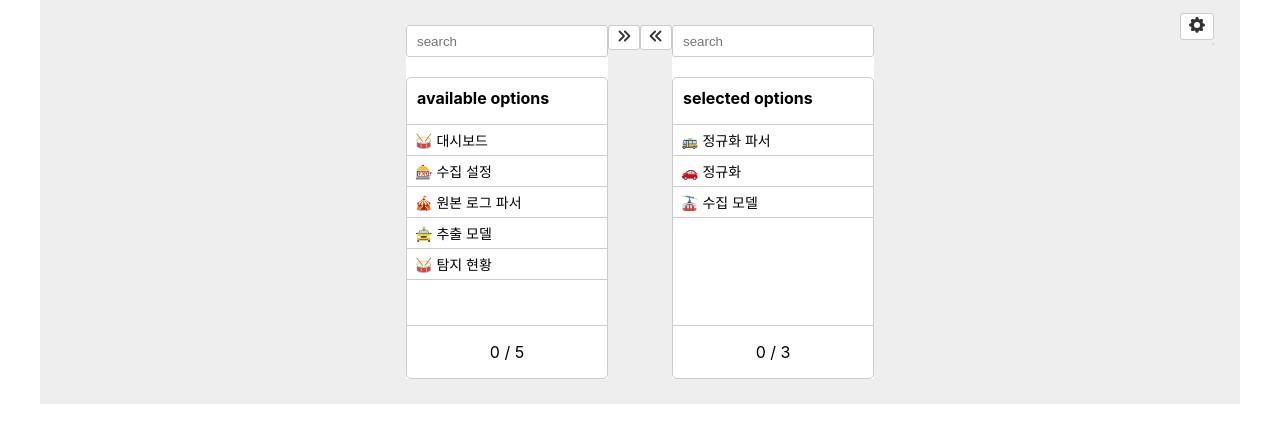
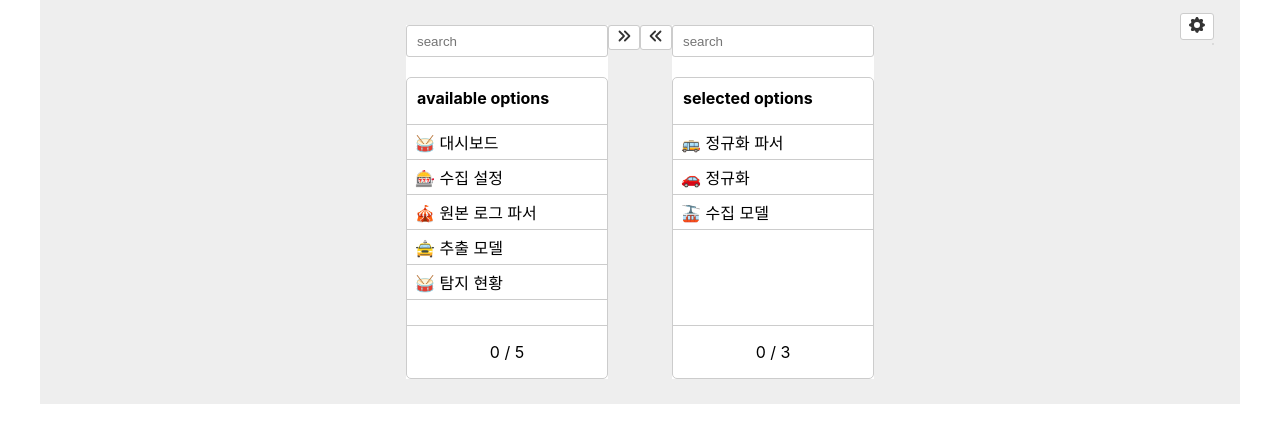
Before and after one commit to khw970421/wanted-codestates-project-3-3, a React (Create React App) app: page / in a window 1280 px wide. Shown: the top 442 px of the page. Built offline with nearby package versions, Linux system fonts and the light colour scheme.

Commit message:
✨ feat: settings 아이템 크기변경

```diff
--- a/src/App.js
+++ b/src/App.js
@@ -32,6 +32,7 @@ const App = () => {
   const [itemSizeRadio, setItemSizeRadio] = useState('S');
   const [screenSizeInput, setScreenSizeInput] = useState([171, 300]);
 
+
   return (
     <div id='App'>
       <div className='center-box'>
@@ -42,6 +43,7 @@ const App = () => {
           selectedArr={clickedAvailableArr}
           setSelectedArr={setClickedAvailableArr}
           selectedCheck={setSelectedItemsChecked}
+          itemSizeRadio={itemSizeRadio}
         />
         <div>
           <button>
@@ -61,6 +63,7 @@ const App = () => {
           setSelectedArr={setClickedselectedArr}
           searchChecked={searchChecked}
           selectedCheck={setSelectedItemsChecked}
+          itemSizeRadio={itemSizeRadio}
         />
       </div>
       <Settings
--- a/src/components/DualSelector.jsx
+++ b/src/components/DualSelector.jsx
@@ -8,6 +8,7 @@ const DualSelector = ({
   setSelectedArr,
   searchChecked,
   selectedCheck,
+  itemSizeRadio
 }) => {
   // options는 props
   const [list, setList] = useState(optionsArr);
@@ -153,17 +154,7 @@ const DualSelector = ({
                 onDragEnd={onDragEnd}
                 draggable
               >
-                {/* <button
-                  className={
-                    selectedArr.includes(idx)
-                      ? 'stop-dragging gray'
-                      : 'stop-dragging green'
-                  }
-                  onClick={(e) => onClickHandler(e, idx)}
-                >
-                  {emoji}&nbsp;{nameKo}
-                </button> */}
-                {emoji}&nbsp;{nameKo}
+                <span className={itemSizeRadio}>{emoji}&nbsp;{nameKo}</span>
               </li>
             );
           })}
--- a/src/scss/dualSelector.scss
+++ b/src/scss/dualSelector.scss
@@ -72,3 +72,13 @@
 .selected-count-hidden {
   display: none;
 }
+
+.XS{
+  font-size: 14px;
+}
+.S{
+  font-size: 16px;
+}
+.M{
+  font-size: 18px;
+}
```
